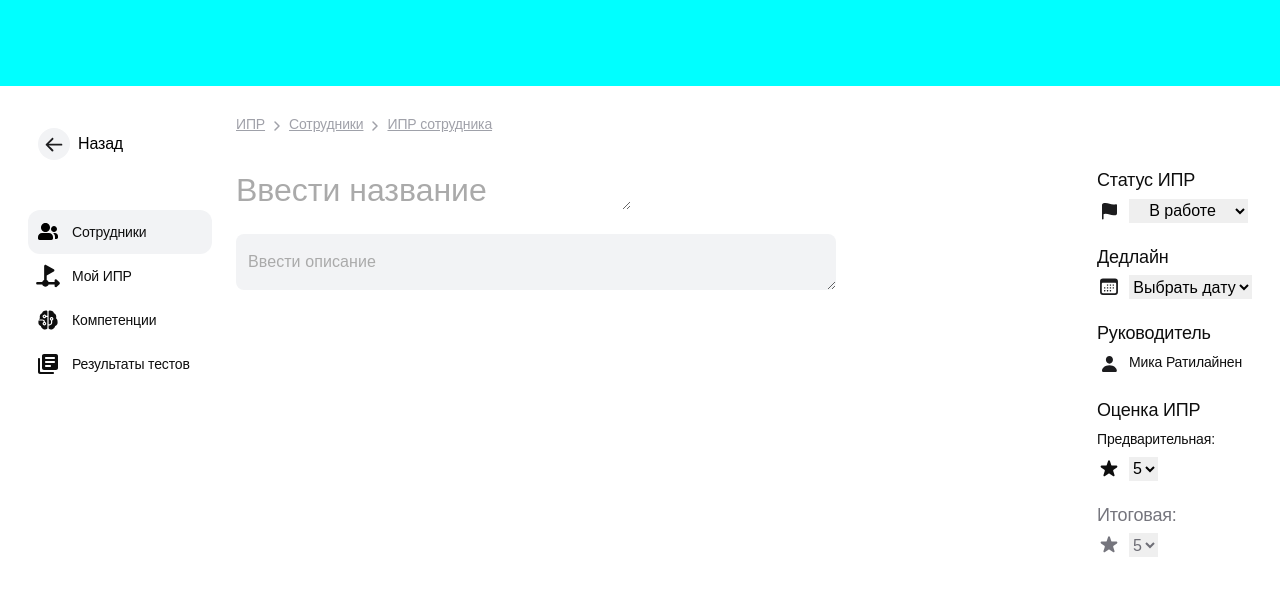
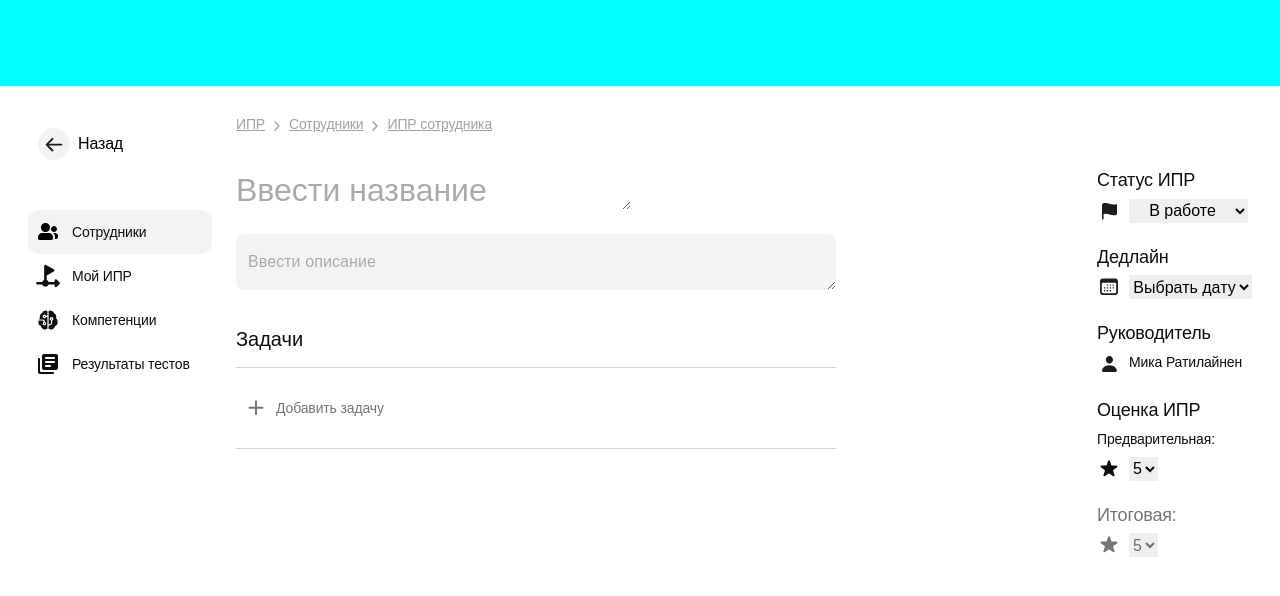
Before and after one commit to hackathon-Alfa-Team-2/alpha-bank-app, a React (Vite) app: page /list-of-workers/worker/indidvidual-plan in a window 1280 px wide. Shown: the top 596 px of the page. Built offline with nearby package versions, Linux system fonts and the light colour scheme.

Commit message:
add: IndividualPlan finish

```diff
--- a/src/components/Main/IndidvidualPlan/IndidvidualPlan.css
+++ b/src/components/Main/IndidvidualPlan/IndidvidualPlan.css
@@ -35,7 +35,7 @@
   width: 80px;
   height: 80px;
   border-radius: 120px;
-  background: #F3F4F6;
+  background: #f3f4f6;
 }
 
 .worker__container-profile {
@@ -92,7 +92,7 @@
   gap: 8px;
   border-radius: 20px;
   border: 1px solid rgba(5, 11, 44, 0.18);
-  background: #F2F3F5;
+  background: #f2f3f5;
 }
 
 .worker__noIpr {
@@ -101,11 +101,11 @@
 }
 
 .worker__title {
-margin: 0;
-text-align: center;
-font-size: 20px;
-font-weight: 500;
-line-height: 24px;
+  margin: 0;
+  text-align: center;
+  font-size: 20px;
+  font-weight: 500;
+  line-height: 24px;
 }
 
 .worker__subtitle {
@@ -116,3 +116,34 @@ line-height: 24px;
   line-height: 24px;
   letter-spacing: 0.08px;
 }
+
+.indidvidualPlan__container-tasks {
+  display: flex;
+  width: 600px;
+  height: 80px;
+  border-bottom: 1px solid #050b2c2e;
+  border-top: 1px solid #050b2c2e;
+  align-items: center;
+}
+
+.indidvidualPlan__tasks {
+  color: #0e0e0e;
+  font-size: 20px;
+  font-weight: 500;
+  line-height: 24px;
+  margin: 0 0 16px;
+}
+
+.indidvidualPlan__img-tasks {
+  width: 24px;
+  height: 24px;
+  margin: 0 8px;
+}
+
+.indidvidualPlan__add-task {
+  margin: 0;
+  font-size: 14px;
+  font-weight: 500;
+  letter-spacing: -0.14px;
+  color: #0404138c;
+}
--- a/src/components/Main/IndidvidualPlan/IndidvidualPlan.tsx
+++ b/src/components/Main/IndidvidualPlan/IndidvidualPlan.tsx
@@ -2,6 +2,7 @@ import './IndidvidualPlan.css'
 import ArrowRight from '../../../assets/arrowRight.svg'
 import TextAreaPlan from '../../TextAreaPlan/TextAreaPlan'
 import StatusPlan from '../../StatusPlan/StatusPlan'
+import Plus from '../../../assets/plus.svg'
 
 export default function IndidvidualPlan() {
   return (
@@ -23,6 +24,15 @@ export default function IndidvidualPlan() {
       </div>
       <TextAreaPlan />
       <StatusPlan />
+      <h3 className='indidvidualPlan__tasks'>Задачи</h3>
+      <div className='indidvidualPlan__container-tasks'>
+        <img
+          src={Plus}
+          className='indidvidualPlan__img-tasks'
+          alt='иконка плюсика'
+        />
+        <p className='indidvidualPlan__add-task'>Добавить задачу</p>
+      </div>
     </div>
   )
 }
--- a/src/components/StatusPlan/StatusPlan.css
+++ b/src/components/StatusPlan/StatusPlan.css
@@ -8,6 +8,10 @@
 
 .statusPlan__container {
   margin-bottom: 24px;
+}
+
+.statusPlan__container:last-child {
+  margin-bottom: 0;
 }
 
 .statusPlan__container-select {
@@ -64,6 +68,7 @@
   color: #0404138C;
 }
 
+/* Доделать */
 .statusPlan__option_type_work {
   background: #2188fa;
 }
```
Also changed, not shown: src/assets/plus.svg (added).
